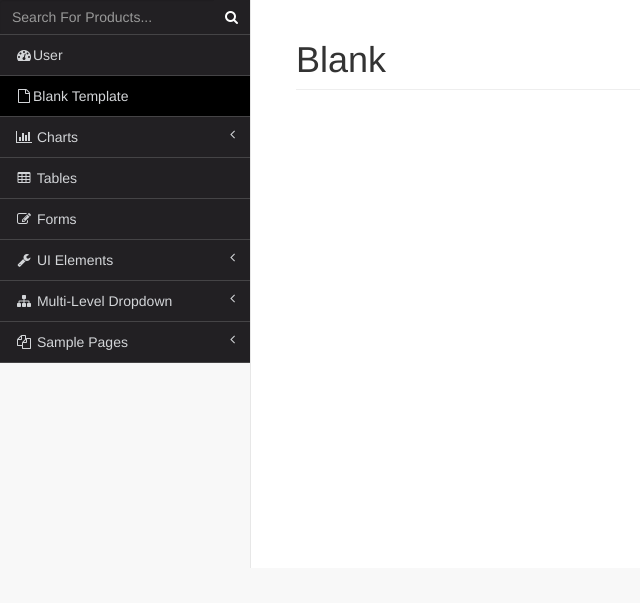
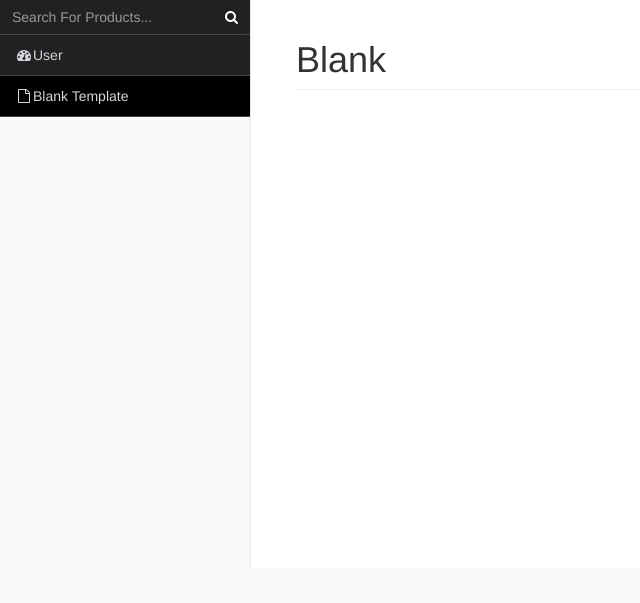
Before and after one commit to ksuperman/Datafreaks, a PHP site: page /pages/blank.php in a window 1280 px wide. Shown: the part 51-654 px from the top of the page, without its empty margins (0-640 px from the left). Run offline with PHP 8.4, Linux system fonts and the light colour scheme.

Commit message:
Fixed Blank Template

```diff
--- a/pages/blank.php
+++ b/pages/blank.php
@@ -138,94 +138,10 @@
                             <!-- /input-group -->
                         </li>
                         <li>
-                            <a href="index.php"><i class="fa fa-dashboard fa-fw"></i>User</a>
+                            <a href="../index.php"><i class="fa fa-dashboard fa-fw"></i>User</a>
                         </li>
                         <li>
                             <a href="/pages/blank.php"><i class="fa fa-file-o fa-fw"></i>Blank Template</a>
-                        </li>
-                        <li>
-                            <a href="#"><i class="fa fa-bar-chart-o fa-fw"></i> Charts<span class="fa arrow"></span></a>
-                            <ul class="nav nav-second-level">
-                                <li>
-                                    <a href="pages/flot.html">Flot Charts</a>
-                                </li>
-                                <li>
-                                    <a href="pages/morris.html">Morris.js Charts</a>
-                                </li>
-                            </ul>
-                            <!-- /.nav-second-level -->
-                        </li>
-                        <li>
-                            <a href="../../Downloads/startbootstrap-sb-admin-2-gh-pages/pages/tables.html"><i class="fa fa-table fa-fw"></i> Tables</a>
-                        </li>
-                        <li>
-                            <a href="../../Downloads/startbootstrap-sb-admin-2-gh-pages/pages/forms.html"><i class="fa fa-edit fa-fw"></i> Forms</a>
-                        </li>
-                        <li>
-                            <a href="#"><i class="fa fa-wrench fa-fw"></i> UI Elements<span class="fa arrow"></span></a>
-                            <ul class="nav nav-second-level">
-                                <li>
-                                    <a href="../../Downloads/startbootstrap-sb-admin-2-gh-pages/pages/panels-wells.html">Panels and Wells</a>
-                                </li>
-                                <li>
-                                    <a href="../../Downloads/startbootstrap-sb-admin-2-gh-pages/pages/buttons.html">Buttons</a>
-                                </li>
-                                <li>
-                                    <a href="../../Downloads/startbootstrap-sb-admin-2-gh-pages/pages/notifications.html">Notifications</a>
-                                </li>
-                                <li>
-                                    <a href="../../Downloads/startbootstrap-sb-admin-2-gh-pages/pages/typography.html">Typography</a>
-                                </li>
-                                <li>
-                                    <a href="../../Downloads/startbootstrap-sb-admin-2-gh-pages/pages/icons.html"> Icons</a>
-                                </li>
-                                <li>
-                                    <a href="../../Downloads/startbootstrap-sb-admin-2-gh-pages/pages/grid.html">Grid</a>
-                                </li>
-                            </ul>
-                            <!-- /.nav-second-level -->
-                        </li>
-                        <li>
-                            <a href="#"><i class="fa fa-sitemap fa-fw"></i> Multi-Level Dropdown<span class="fa arrow"></span></a>
-                            <ul class="nav nav-second-level">
-                                <li>
-                                    <a href="#">Second Level Item</a>
-                                </li>
-                                <li>
-                                    <a href="#">Second Level Item</a>
-                                </li>
-                                <li>
-                                    <a href="#">Third Level <span class="fa arrow"></span></a>
-                                    <ul class="nav nav-third-level">
-                                        <li>
-                                            <a href="#">Third Level Item</a>
-                                        </li>
-                                        <li>
-                                            <a href="#">Third Level Item</a>
-                                        </li>
-                                        <li>
-                                            <a href="#">Third Level Item</a>
-                                        </li>
-                                        <li>
-                                            <a href="#">Third Level Item</a>
-                                        </li>
-                                    </ul>
-                                    <!-- /.nav-third-level -->
-                                </li>
-                            </ul>
-                            <!-- /.nav-second-level -->
-                        </li>
-                        <li>
-                            <a href="#"><i class="fa fa-files-o fa-fw"></i> Sample Pages<span class="fa arrow"></span></a>
-                            <ul class="nav nav-second-level">
-                                <li>
-                                    <a href="../../Downloads/startbootstrap-sb-admin-2-gh-pages/pages/blank.html">Blank Page</a>
-                                </li>
-                                <li>
-                                    <a href="../../Downloads/startbootstrap-sb-admin-2-gh-pages/pages/login.html">Login Page</a>
-                                </li>
-                            </ul>
-                            <!-- /.nav-second-level -->
                         </li>
                     </ul>
                 </div>
```
Also changed, not shown: dist/js/sb-admin-2.js.
